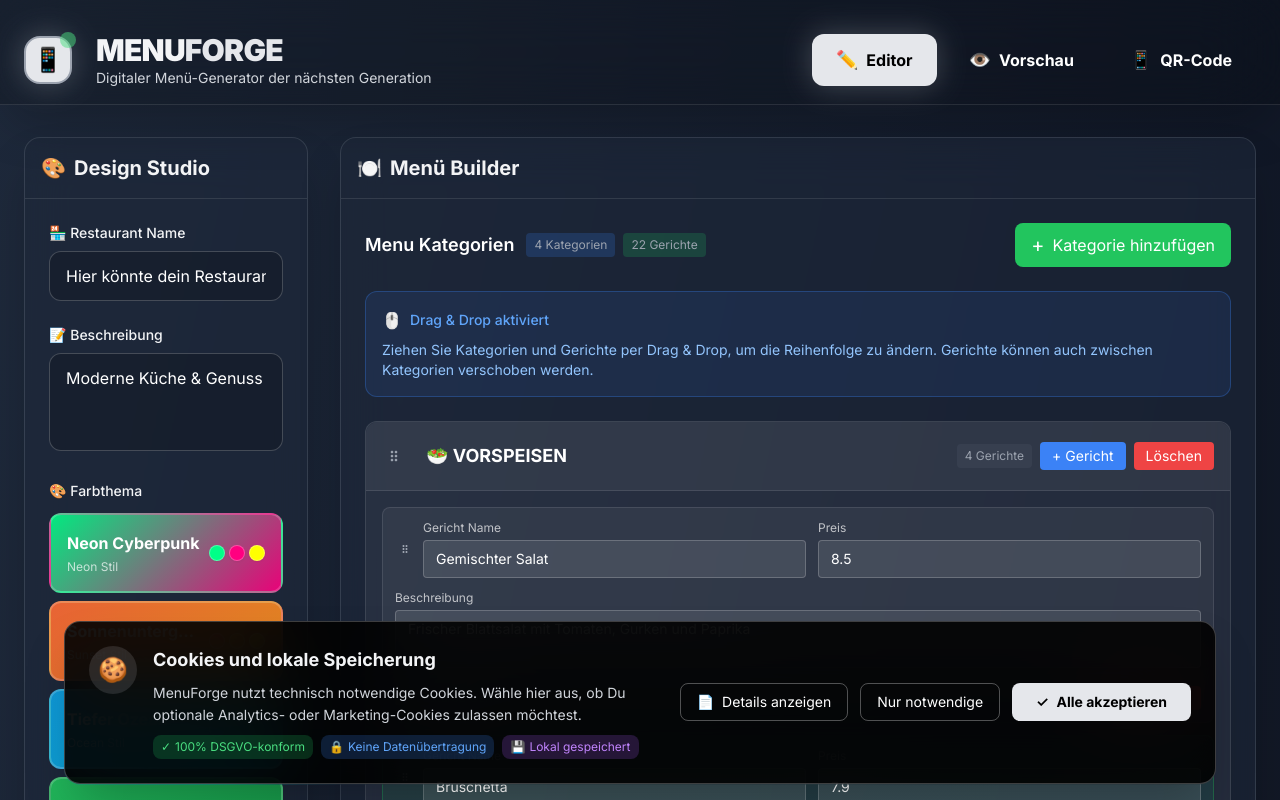
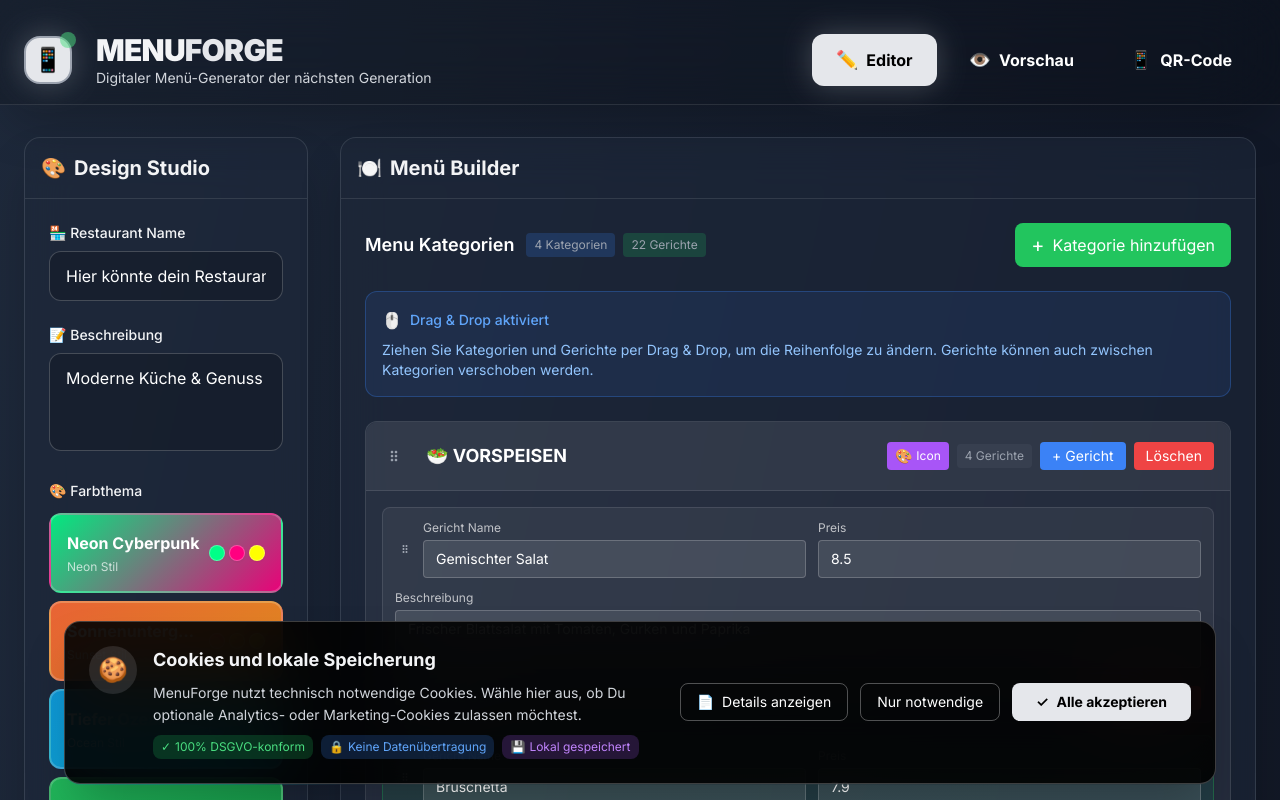
Before and after one commit to Bi7hop/QR_MENU_BUILDER, an Angular app: page / in a window 1280 px wide. Shown: the top 800 px of the page. Built offline with nearby package versions, Linux system fonts and the light colour scheme.

Commit message:
Add icon picker to category items in menu builder
Introduced an icon picker button and dropdown for each category in the menu builder component. This allows users to select an icon for a category, improving customization and visual distinction.

```diff
--- a/src/app/components/menu-builder/menu-builder.component.html
+++ b/src/app/components/menu-builder/menu-builder.component.html
@@ -46,6 +46,8 @@
       [cdkDragBoundary]="'.menu-content'"
       (cdkDragStarted)="onDragStarted($event)"
       (cdkDragEnded)="onDragEnded()"
+      data-category-item
+      [attr.data-category-id]="category.id"
     >
       <!-- Custom Drag Preview für Kategorien - Noch kompakter -->
       <div *cdkDragPreview class="bg-white/98 text-gray-800 p-2 rounded-lg shadow-xl border-2 border-green-500 category-preview">
@@ -80,6 +82,36 @@
           placeholder="Kategorie Name"
         />
         <div class="flex items-center space-x-2 ml-3">
+          <!-- Icon Picker Button -->
+          <div class="relative icon-picker-container">
+            <button
+              (click)="toggleIconPicker(category.id)"
+              class="px-2 py-1 bg-purple-500 hover:bg-purple-600 text-white text-xs rounded transition-all duration-300 hover:scale-105 flex items-center space-x-1"
+              title="Icon auswählen"
+            >
+              <span class="text-sm">🎨</span>
+              <span class="hidden sm:inline">Icon</span>
+            </button>
+
+            <!-- Icon Picker Dropdown -->
+            <div
+              *ngIf="showIconPicker() === category.id"
+              class="absolute top-8 right-0 bg-gray-800 border border-gray-600 rounded-lg p-3 shadow-xl z-50 min-w-[200px]"
+            >
+              <div class="text-xs text-gray-400 mb-2">Icon auswählen:</div>
+              <div class="grid grid-cols-4 gap-2">
+                <button
+                  *ngFor="let icon of categoryIcons"
+                  (click)="updateCategoryIcon(category.id, icon)"
+                  class="w-8 h-8 flex items-center justify-center hover:bg-gray-700 rounded transition-colors text-lg"
+                  [title]="icon.name"
+                >
+                  {{ icon.emoji }}
+                </button>
+              </div>
+            </div>
+          </div>
+
           <span class="hidden sm:inline text-xs text-gray-400 bg-gray-600/30 px-2 py-1 rounded">
             {{ category.items.length }} {{ category.items.length === 1 ? 'Gericht' : 'Gerichte' }}
           </span>
```
